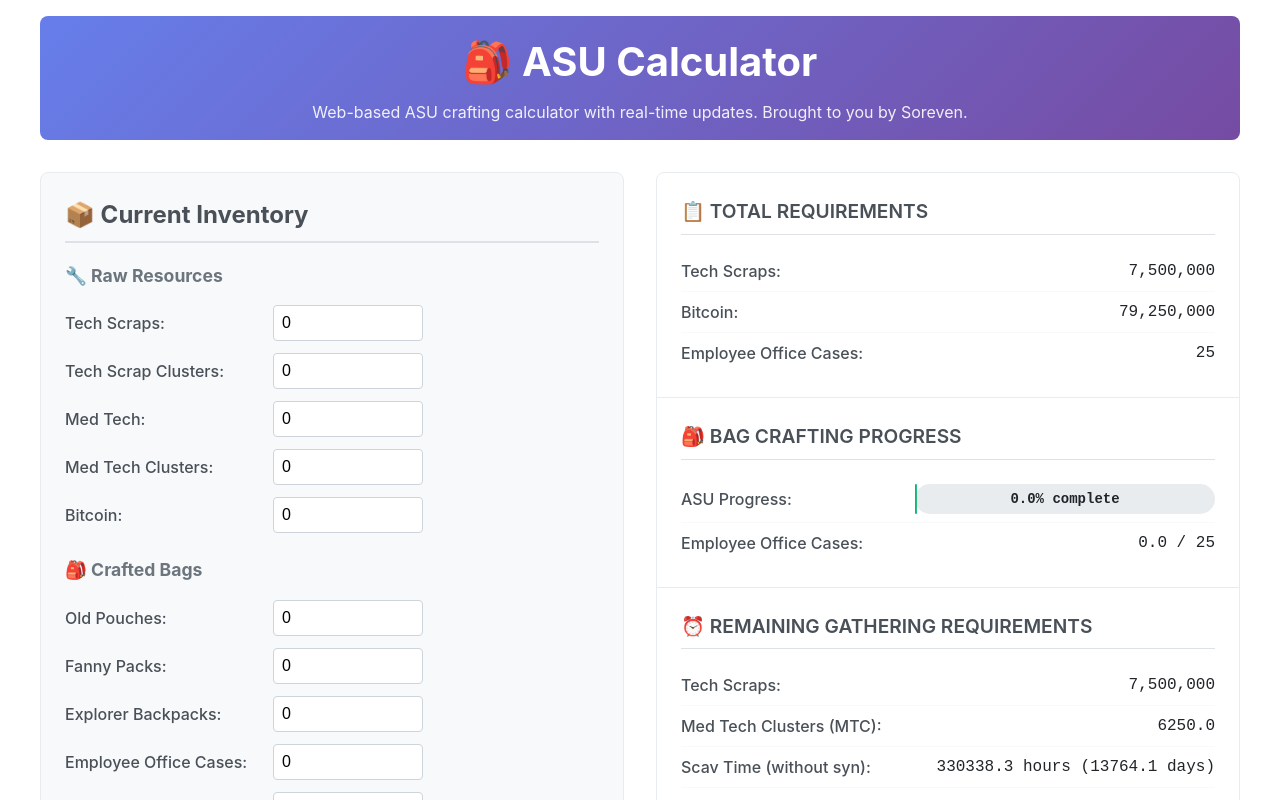
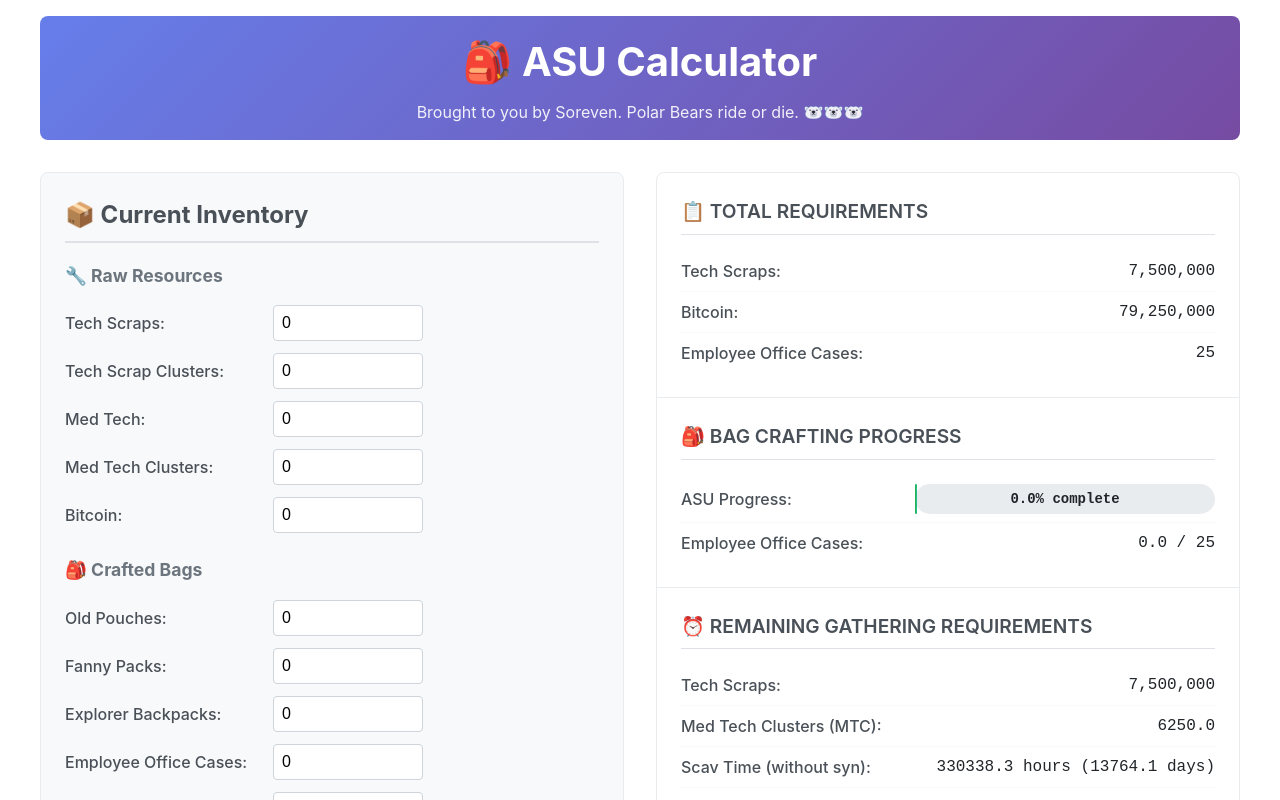
Before and after one commit to cmenning/asu-calculator, a React (Vite) app in the folder javascript/: page / in a window 1280 px wide. Shown: the top 800 px of the page. Built offline with nearby package versions, Linux system fonts and the light colour scheme.

Commit message:
Minor wording change

```diff
--- a/javascript/src/App.jsx
+++ b/javascript/src/App.jsx
@@ -41,7 +41,7 @@ function App() {
     <div className="App">
       <header className="App-header">
         <h1>🎒 ASU Calculator</h1>
-        <p>Web-based ASU crafting calculator with real-time updates. Brought to you by Soreven.</p>
+        <p>Brought to you by Soreven. Polar Bears ride or die. 🐻‍❄️🐻‍❄️🐻‍❄️</p>
       </header>
 
       <main>
```
